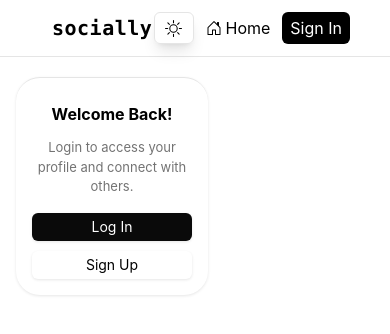
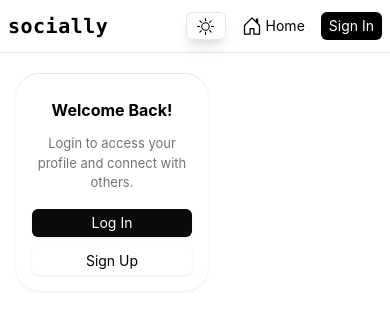
Before and after one commit to mahzadkhosraviani/socially-app-project, a React (Vite) app: page / in a window 390 px wide. Shown: the top 334 px of the page. Built offline with nearby package versions, Linux system fonts and the light colour scheme.

Commit message:
mahzad added the final navbar ui changes

```diff
--- a/src/components/Navbar.tsx
+++ b/src/components/Navbar.tsx
@@ -2,6 +2,7 @@ import { useEffect, useState } from "react";
 
 function Navbar() {
   const [darkMode, setDarkMode] = useState(false);
+  const [isSignedUp, setIsSignedUp] = useState(false);
   useEffect(() => {
     const savedTheme = localStorage.getItem("theme");
     if (savedTheme === "dark") {
@@ -31,14 +32,14 @@ function Navbar() {
 
   return (
     <>
-      <div className="flex justify-between items-center py-3 ml-13 mr-10 md:mx-30">
+      <div className="flex justify-between items-center py-3 ml-2 mr-2 md:mx-30">
         <span className="dark:text-white text-xl md:text-2xl tracking-wide font-semibold font-mono">
           socially
         </span>
-        <div className="flex gap-3 md:gap-7">
+        <div className="flex gap-4 md:gap-8">
           <button
             onClick={handleToggle}
-            className="flex justify-center items-center dark:border-[#262626] md:w-12 w-10 dark:border cursor-pointer py-1 px-2 md:py-2 md:px-4 rounded-md text-md md:text-xl shadow-lg border border-[#E5E5E5]"
+            className="flex justify-center items-center dark:border-[#262626] md:w-12 w-10 dark:border cursor-pointer py-1 px-2 md:py-2 rounded-md text-md md:text-xl shadow-lg border border-[#E5E5E5]"
           >
             {!darkMode && (
               <svg
@@ -46,7 +47,7 @@ function Navbar() {
                 width="17"
                 height="17"
                 fill="currentColor"
-                className="bi bi-brightness-high  dark:hidden "
+                className="bi bi-brightness-high dark:hidden "
                 viewBox="0 0 16 16"
               >
                 <path d="M8 11a3 3 0 1 1 0-6 3 3 0 0 1 0 6m0 1a4 4 0 1 0 0-8 4 4 0 0 0 0 8M8 0a.5.5 0 0 1 .5.5v2a.5.5 0 0 1-1 0v-2A.5.5 0 0 1 8 0m0 13a.5.5 0 0 1 .5.5v2a.5.5 0 0 1-1 0v-2A.5.5 0 0 1 8 13m8-5a.5.5 0 0 1-.5.5h-2a.5.5 0 0 1 0-1h2a.5.5 0 0 1 .5.5M3 8a.5.5 0 0 1-.5.5h-2a.5.5 0 0 1 0-1h2A.5.5 0 0 1 3 8m10.657-5.657a.5.5 0 0 1 0 .707l-1.414 1.415a.5.5 0 1 1-.707-.708l1.414-1.414a.5.5 0 0 1 .707 0m-9.193 9.193a.5.5 0 0 1 0 .707L3.05 13.657a.5.5 0 0 1-.707-.707l1.414-1.414a.5.5 0 0 1 .707 0m9.193 2.121a.5.5 0 0 1-.707 0l-1.414-1.414a.5.5 0 0 1 .707-.707l1.414 1.414a.5.5 0 0 1 0 .707M4.464 4.465a.5.5 0 0 1-.707 0L2.343 3.05a.5.5 0 1 1 .707-.707l1.414 1.414a.5.5 0 0 1 0 .708" />
@@ -66,23 +67,23 @@ function Navbar() {
             )}
           </button>
 
-          <button className="dark:text-white text-md md:text-md cursor-pointer flex gap-1 justify-center items-center ">
+          <button className="dark:text-white text-sm md:text-base  cursor-pointer flex gap-1 justify-center items-center ">
             <svg
               xmlns="http://www.w3.org/2000/svg"
-              width="16"
-              height="16"
+              width="20"
+              height="20"
               fill="currentColor"
-              className="bi bi-house-door md:size-5 dark:hidden"
+              className="bi bi-house-door dark:hidden"
               viewBox="0 0 16 16"
             >
               <path d="M8.354 1.146a.5.5 0 0 0-.708 0l-6 6A.5.5 0 0 0 1.5 7.5v7a.5.5 0 0 0 .5.5h4.5a.5.5 0 0 0 .5-.5v-4h2v4a.5.5 0 0 0 .5.5H14a.5.5 0 0 0 .5-.5v-7a.5.5 0 0 0-.146-.354L13 5.793V2.5a.5.5 0 0 0-.5-.5h-1a.5.5 0 0 0-.5.5v1.293zM2.5 14V7.707l5.5-5.5 5.5 5.5V14H10v-4a.5.5 0 0 0-.5-.5h-3a.5.5 0 0 0-.5.5v4z" />
             </svg>
             <svg
               xmlns="http://www.w3.org/2000/svg"
-              width="16"
-              height="16"
+              width="18"
+              height="18"
               fill="#ffff"
-              className="bi bi-house-door md:size-5 dark:block hidden"
+              className="bi bi-house-door  dark:block hidden"
               viewBox="0 0 16 16"
             >
               <path d="M8.354 1.146a.5.5 0 0 0-.708 0l-6 6A.5.5 0 0 0 1.5 7.5v7a.5.5 0 0 0 .5.5h4.5a.5.5 0 0 0 .5-.5v-4h2v4a.5.5 0 0 0 .5.5H14a.5.5 0 0 0 .5-.5v-7a.5.5 0 0 0-.146-.354L13 5.793V2.5a.5.5 0 0 0-.5-.5h-1a.5.5 0 0 0-.5.5v1.293zM2.5 14V7.707l5.5-5.5 5.5 5.5V14H10v-4a.5.5 0 0 0-.5-.5h-3a.5.5 0 0 0-.5.5v4z" />
@@ -90,9 +91,45 @@ function Navbar() {
             Home
           </button>
 
-          <button className="dark:text-black dark:bg-white cursor-pointer bg-black text-white py-1 px-2 md:py-2 md:px-4 rounded-md text-md md:text-md">
-            Sign In
-          </button>
+          {!isSignedUp && (
+            <button className="dark:text-black dark:bg-white cursor-pointer bg-black text-white py-1 px-2 md:py-2 md:px-4 rounded-md text-sm md:text-base">
+              Sign In
+            </button>
+          )}
+          {isSignedUp && (
+            <>
+              <button className="dark:text-white text-sm md:text-base cursor-pointer flex justify-center items-center gap-1">
+                <span>
+                  <svg
+                    xmlns="http://www.w3.org/2000/svg"
+                    width="17"
+                    height="17"
+                    fill="currentColor"
+                    className="bi bi-bell"
+                    viewBox="0 0 16 16"
+                  >
+                    <path d="M8 16a2 2 0 0 0 2-2H6a2 2 0 0 0 2 2M8 1.918l-.797.161A4 4 0 0 0 4 6c0 .628-.134 2.197-.459 3.742-.16.767-.376 1.566-.663 2.258h10.244c-.287-.692-.502-1.49-.663-2.258C12.134 8.197 12 6.628 12 6a4 4 0 0 0-3.203-3.92zM14.22 12c.223.447.481.801.78 1H1c.299-.199.557-.553.78-1C2.68 10.2 3 6.88 3 6c0-2.42 1.72-4.44 4.005-4.901a1 1 0 1 1 1.99 0A5 5 0 0 1 13 6c0 .88.32 4.2 1.22 6" />
+                  </svg>
+                </span>
+                Notification
+              </button>
+              <button className="dark:text-white text-sm md:text-base cursor-pointer flex justify-center items-center gap-1">
+                <span>
+                  <svg
+                    xmlns="http://www.w3.org/2000/svg"
+                    width="21"
+                    height="21"
+                    fill="currentColor"
+                    className="bi bi-person"
+                    viewBox="0 0 16 16"
+                  >
+                    <path d="M8 8a3 3 0 1 0 0-6 3 3 0 0 0 0 6m2-3a2 2 0 1 1-4 0 2 2 0 0 1 4 0m4 8c0 1-1 1-1 1H3s-1 0-1-1 1-4 6-4 6 3 6 4m-1-.004c-.001-.246-.154-.986-.832-1.664C11.516 10.68 10.289 10 8 10s-3.516.68-4.168 1.332c-.678.678-.83 1.418-.832 1.664z" />
+                  </svg>
+                </span>
+                Profile
+              </button>
+            </>
+          )}
         </div>
       </div>
       <hr className="text-[#e5e5e5] dark:text-[#262626]" />
```
